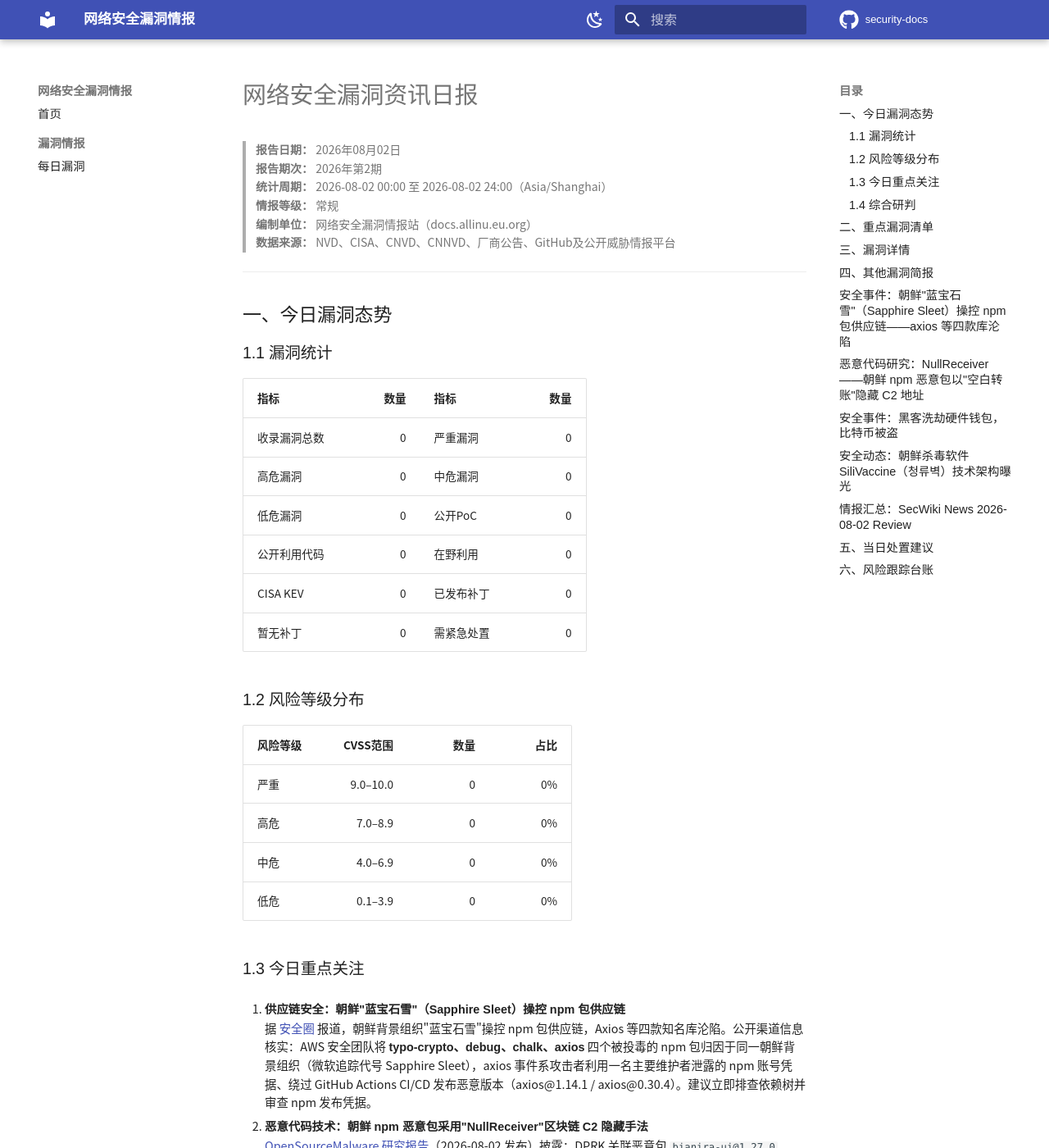
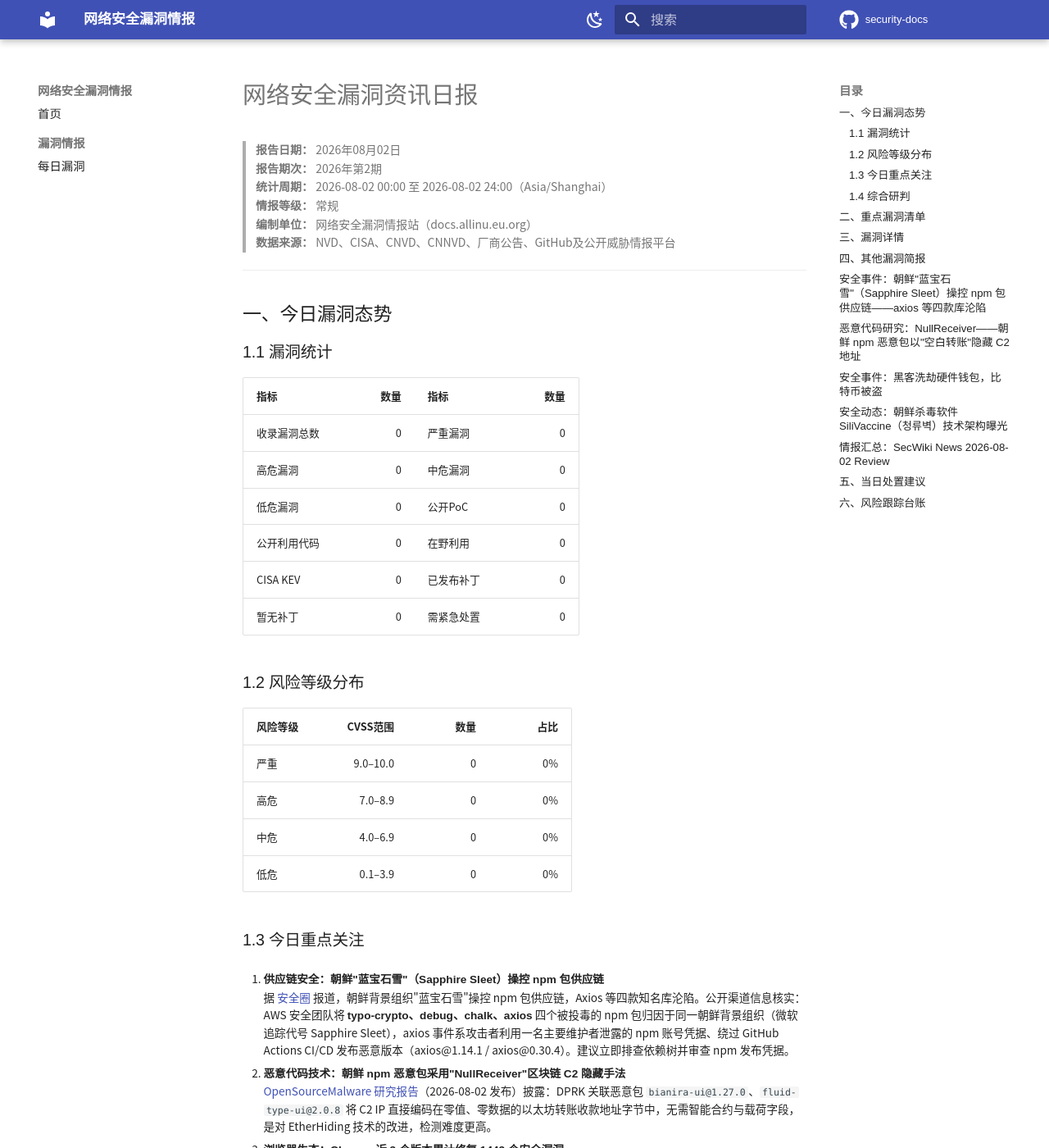
Before and after one commit to allinu/security-docs, an MkDocs documentation site: the page built from docs/vulnerabilities/2026-08-02.md, in a window 1280 px wide and 1400 px high. Shown: the whole window at 82% size. Built offline with MkDocs 1.6.1 and Material for MkDocs 9.7.7, drawn with Linux system fonts in a browser that asks for light colours; some web fonts are replaced; plug-ins that fetch from the network failed and are left out; comment, search, counter and statistics services are not loaded.

Commit message:
style: 正文/表格/右侧TOC 字号进一步缩小

```diff
--- a/docs/assets/extra.css
+++ b/docs/assets/extra.css
@@ -69,7 +69,7 @@
 
 /* ===== 减小页面字号 ===== */
 .md-typeset {
-    font-size: 0.72rem; /* 默认 0.8rem */
+    font-size: 0.68rem; /* 0.72rem → 进一步缩小 */
     line-height: 1.55;
 }
 
@@ -80,6 +80,7 @@
 
 .md-nav__title,
 .md-nav__link { font-size: 0.72rem; }
+.md-sidebar--secondary .md-nav__link { font-size: 0.66rem; } /* 右侧 TOC 进一步缩小 */
 .md-header__title { font-size: 0.85rem; }
 
 .md-typeset .admonition,
@@ -88,7 +89,7 @@
 
 /* 表格优化：小字号、行悬停、边框 */
 .md-typeset table:not([class]) {
-  font-size: 0.68rem;
+  font-size: 0.64rem; /* 0.68rem → 进一步缩小 */
 }
 .md-typeset table:not([class]) tbody tr:hover {
   background-color: var(--md-accent-fg-color--transparent, rgba(255, 82, 82, 0.06));
```
